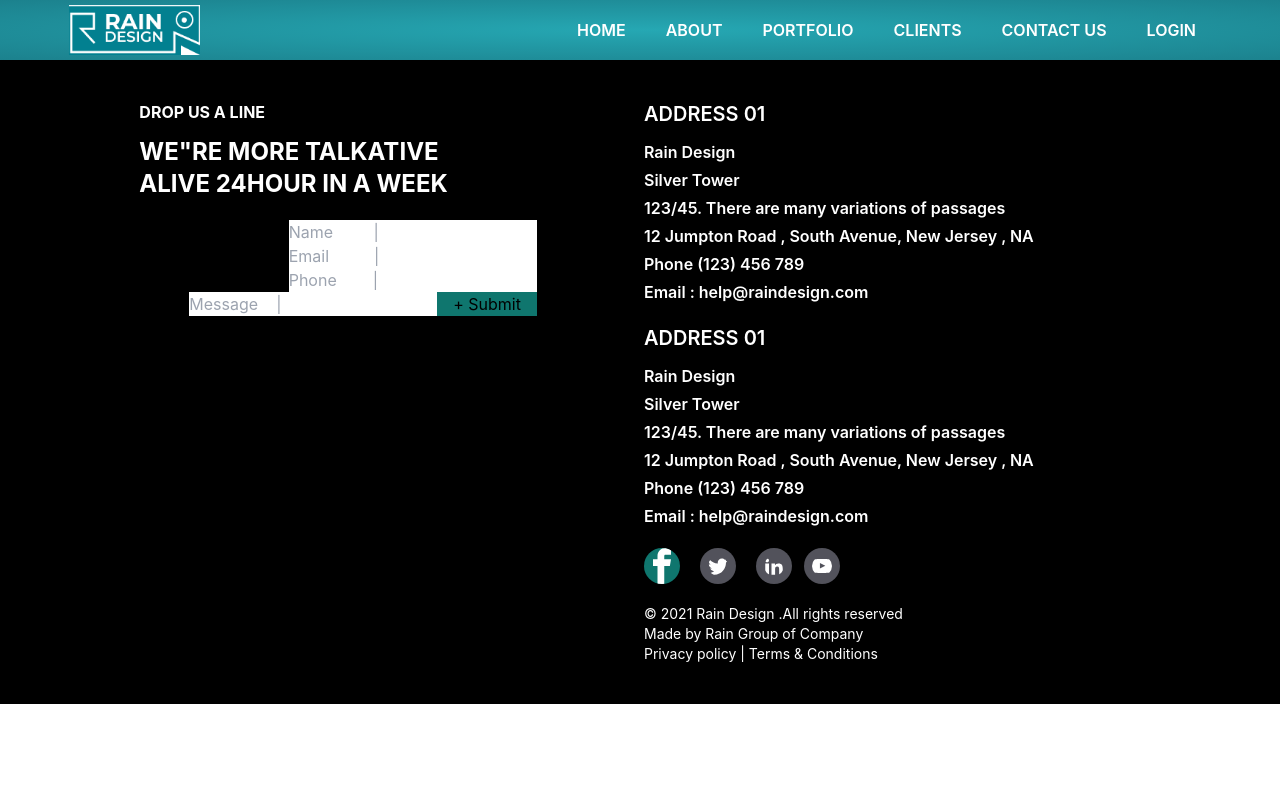
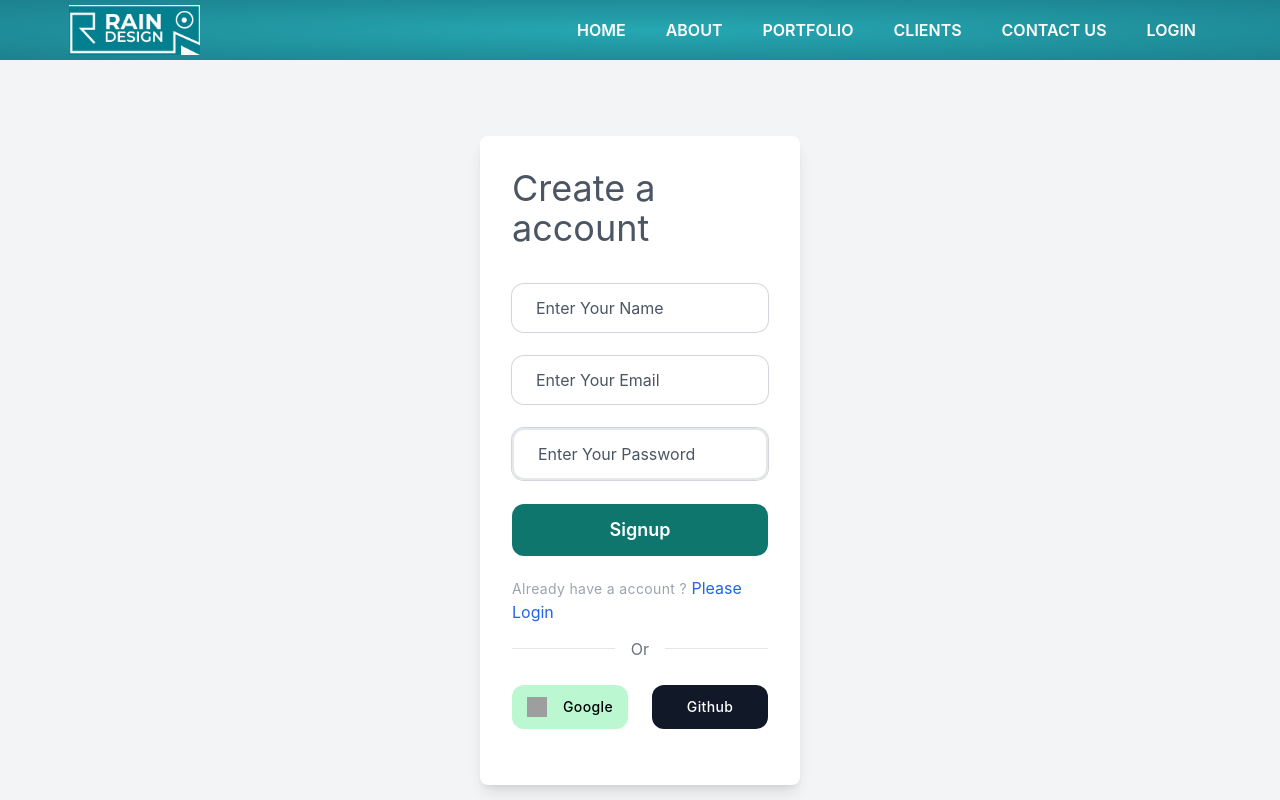
Before and after one commit to MasudRana15924/MicroTaskBidz-Frontend, a React (Create React App) app: page /user-signup in a window 1280 px wide. Shown: the top 800 px of the page. Built offline with nearby package versions, Linux system fonts and the light colour scheme; grey boxes are pictures that could not be loaded.

Commit message:
Redux Added in SIgnup

```diff
--- a/src/App.js
+++ b/src/App.js
@@ -5,6 +5,7 @@ import {
 } from "react-router-dom";
 
 import UserDetails from './pages/user/UserDetails';
+import UserSignup from './pages/user/UserSignup';
 
 
 
@@ -16,6 +17,7 @@ function App() {
     <Routes >
 
       <Route path="/user-info"  element={< UserDetails/>}></Route>
+      <Route path="/user-signup"  element={< UserSignup/>}></Route>
     </Routes>
     </>
 
--- a/src/configs/index.js
+++ /dev/null
@@ -1 +0,0 @@
-export const api = process.env.REACT_APP_API_URL;
--- a/src/pages/user/UserSignup.js
+++ b/src/pages/user/UserSignup.js
@@ -3,6 +3,7 @@ import { Link } from 'react-router-dom';
 import { useDispatch } from 'react-redux';
 import img from '../../images/Rectangle.jpg'
 import './User.css'
+import { createSignUp } from '../../state/signupSlice';
 
 const UserSignup = () => {
   const dispatch = useDispatch();
@@ -18,7 +19,7 @@ const UserSignup = () => {
     myForm.set("name", name);
     myForm.set("email", email);
     myForm.set("password", password);
-    dispatch();
+    dispatch(createSignUp(myForm));
 
   };
   const registerDataChange = (e) => {
--- a/src/state/signup/signupSlice.js
+++ /dev/null
@@ -1,12 +0,0 @@
-import { createSlice } from '@reduxjs/toolkit'
-
-const initialState = {
-    value:0
-  }
-  const signupSlice=createSlice({
-    name:"signup",
-    initialState,
-    reducers:{
-
-    }
-  })
--- a/src/utilities/apiCaller.js
+++ b/src/utilities/apiCaller.js
@@ -1,5 +1,5 @@
 import axios from "axios";
-import { api } from "../configs";
+import { api } from "../config/index";
 
 const config = {
   headers: {
```
